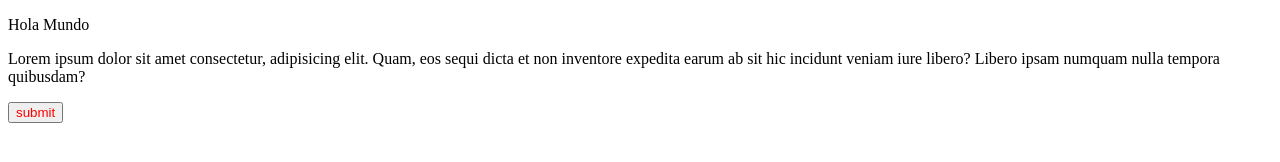
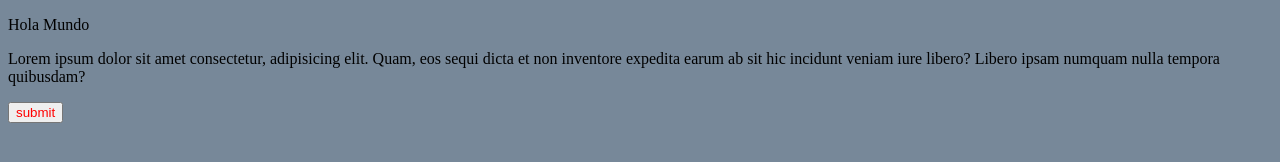
Before and after one commit to Mateo020528/azure, a plain HTML site: page Index.html in a window 1280 px wide. Drawn offline with Linux system fonts and the light colour scheme.

Commit message:
Se añade color al body

```diff
--- a/Index.html
+++ b/Index.html
@@ -10,11 +10,14 @@
         button{
             color: red;
         }
+        /* Agregamos un color de fondo */
+        body {
+            background-color: lightslategrey;
+        }
     </style>
     <p>Hola Mundo</p>
     <p>Lorem ipsum dolor sit amet consectetur, adipisicing elit. Quam, eos sequi dicta et non inventore expedita earum ab sit hic incidunt veniam iure libero? Libero ipsam numquam nulla tempora quibusdam?</p>
     <!--Agregamos colores al boton-->
     <button type="submit">submit</button>
-
 </body>
 </html>
```
